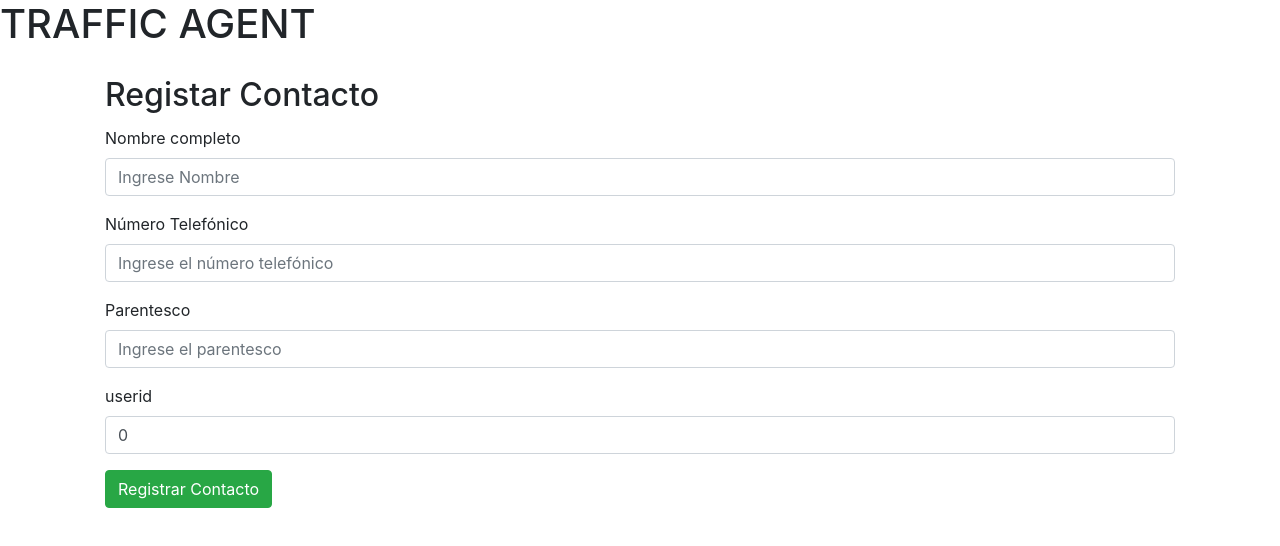
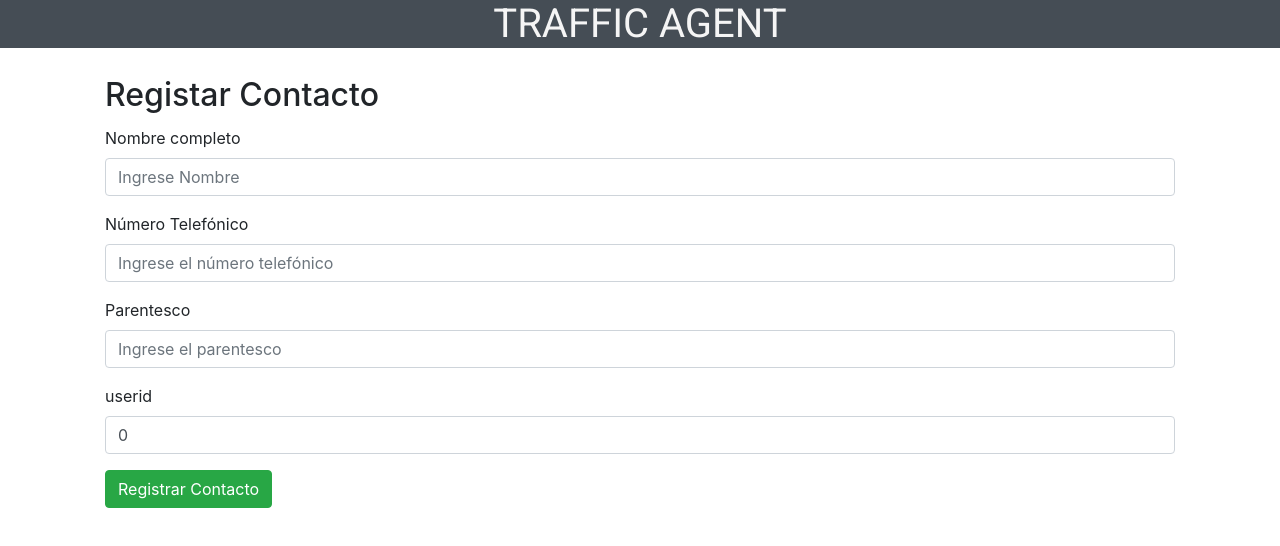
Before and after one commit to Piratadelrock/trafficAgentFront, an Angular app: page /contactos/crear in a window 1280 px wide. Shown: the top 546 px of the page. Built offline with nearby package versions, Linux system fonts and the light colour scheme.

Commit message:
diseño v1

```diff
--- a/src/app/app.component.css
+++ b/src/app/app.component.css
@@ -0,0 +1,6 @@
+h1 {
+    text-align: center;
+    color: whitesmoke;
+    font-family: 'Roboto', sans-serif;
+    background-color: #454d55;
+}
--- a/src/app/vista/contactos/contactos.component.html
+++ b/src/app/vista/contactos/contactos.component.html
@@ -1,7 +1,8 @@
+
 <div class="container">
     <h1>{{titulo}}</h1>
 
-    <button type="button" class="btn btn-success" [routerLink]="['/contactos/crear']">Nuevo Contacto</button>
+    <button type="button" class="btn btn-success" [routerLink]="['/contactos/crear']"><i class="bi bi-person-lines-fill"> Nuevo Contacto</i></button>
     <table class="table table-dark table-hover">
         <thead>
             <tr>
@@ -21,8 +22,8 @@
                 <td> {{contacto.number}}</td>
                 <td> {{contacto.userid}}</td>
                 <td>
-                    <button type="button" class="btn btn-primary" [routerLink]="['/contactos/editar/', contacto.id]">Editar Contacto</button>
-                    <button type="button" class="btn btn-danger" (click)="deleteContacto(contacto)">Eliminar Contacto</button>
+                    <button type="button" class="btn btn-primary" [routerLink]="['/contactos/editar/', contacto.id]"><i class="bi bi-pen-fill"></i></button>
+                    <button type="button" class="btn btn-danger" (click)="deleteContacto(contacto)"><i class="bi bi-person-dash-fill"></i></button>
                 </td>
             </tr>
         </tbody>
--- a/src/index.html
+++ b/src/index.html
@@ -10,7 +10,6 @@
 </head>
 <body>
   <app-root></app-root>
-
   <link rel="stylesheet" href="https://fonts.googleapis.com/css?family=Roboto|Varela+Round">
   <link rel="stylesheet" href="https://stackpath.bootstrapcdn.com/bootstrap/4.5.0/css/bootstrap.min.css">
   <link rel="stylesheet" href="https://fonts.googleapis.com/icon?family=Material+Icons">
@@ -18,5 +17,9 @@
   <script src="https://code.jquery.com/jquery-3.5.1.min.js"></script>
   <script src="https://cdn.jsdelivr.net/npm/popper.js@1.16.0/dist/umd/popper.min.js"></script>
   <script src="https://stackpath.bootstrapcdn.com/bootstrap/4.5.0/js/bootstrap.min.js"></script>
+  <link rel="stylesheet" href="https://cdn.jsdelivr.net/npm/bootstrap-icons@1.8.3/font/bootstrap-icons.css">
+  <!-- <script src="https://cdn.jsdelivr.net/npm/bootstrap@5.2.0-beta1/dist/js/bootstrap.bundle.min.js" integrity="sha384-pprn3073KE6tl6bjs2QrFaJGz5/SUsLqktiwsUTF55Jfv3qYSDhgCecCxMW52nD2" crossorigin="anonymous"></script> -->
+
+
 </body>
 </html>
--- a/src/styles.css
+++ b/src/styles.css
@@ -1 +1,6 @@
 /* You can add global styles to this file, and also import other style files */
+
+
+body {
+    background-color: #ccc;
+}
```
